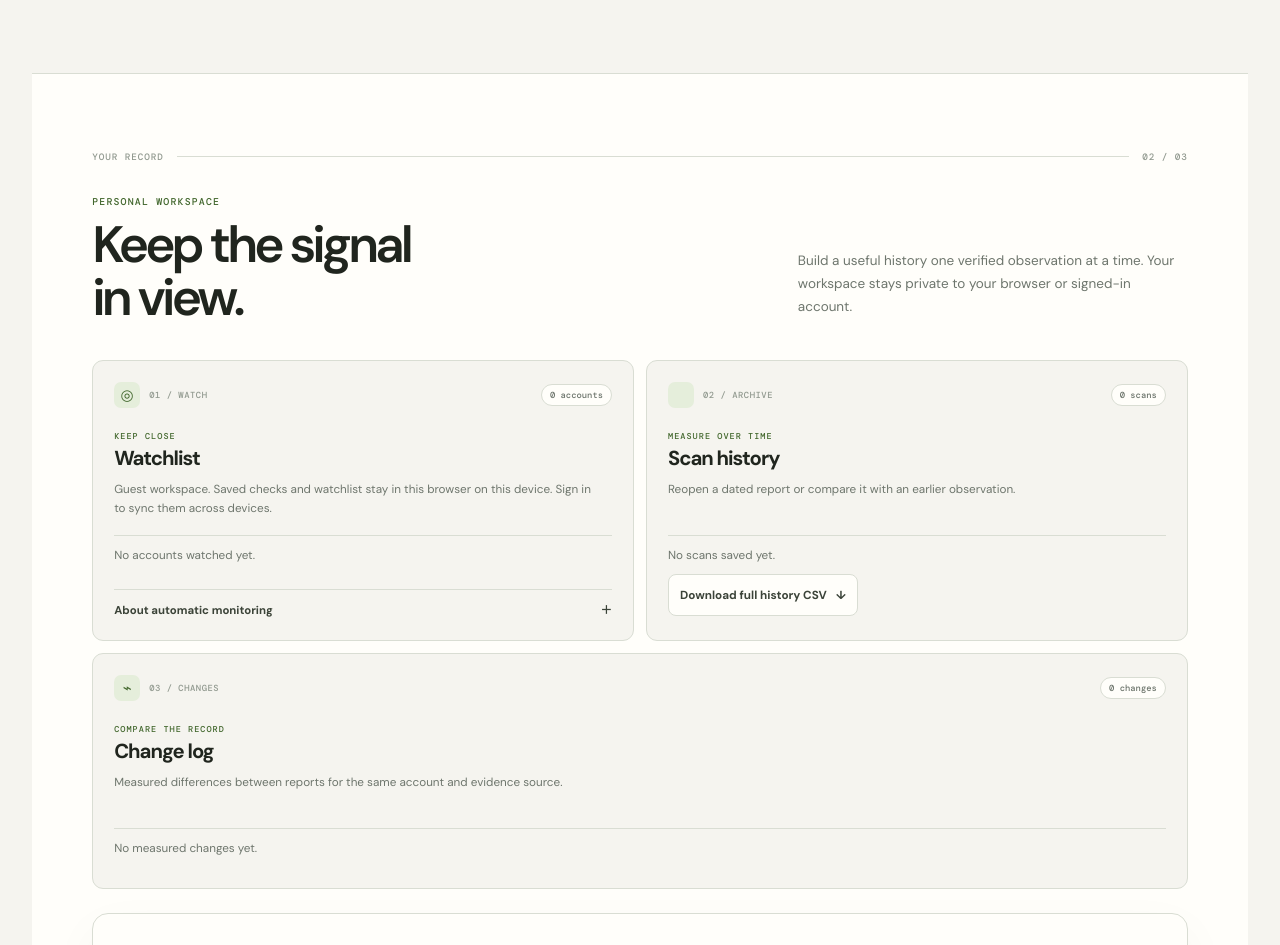
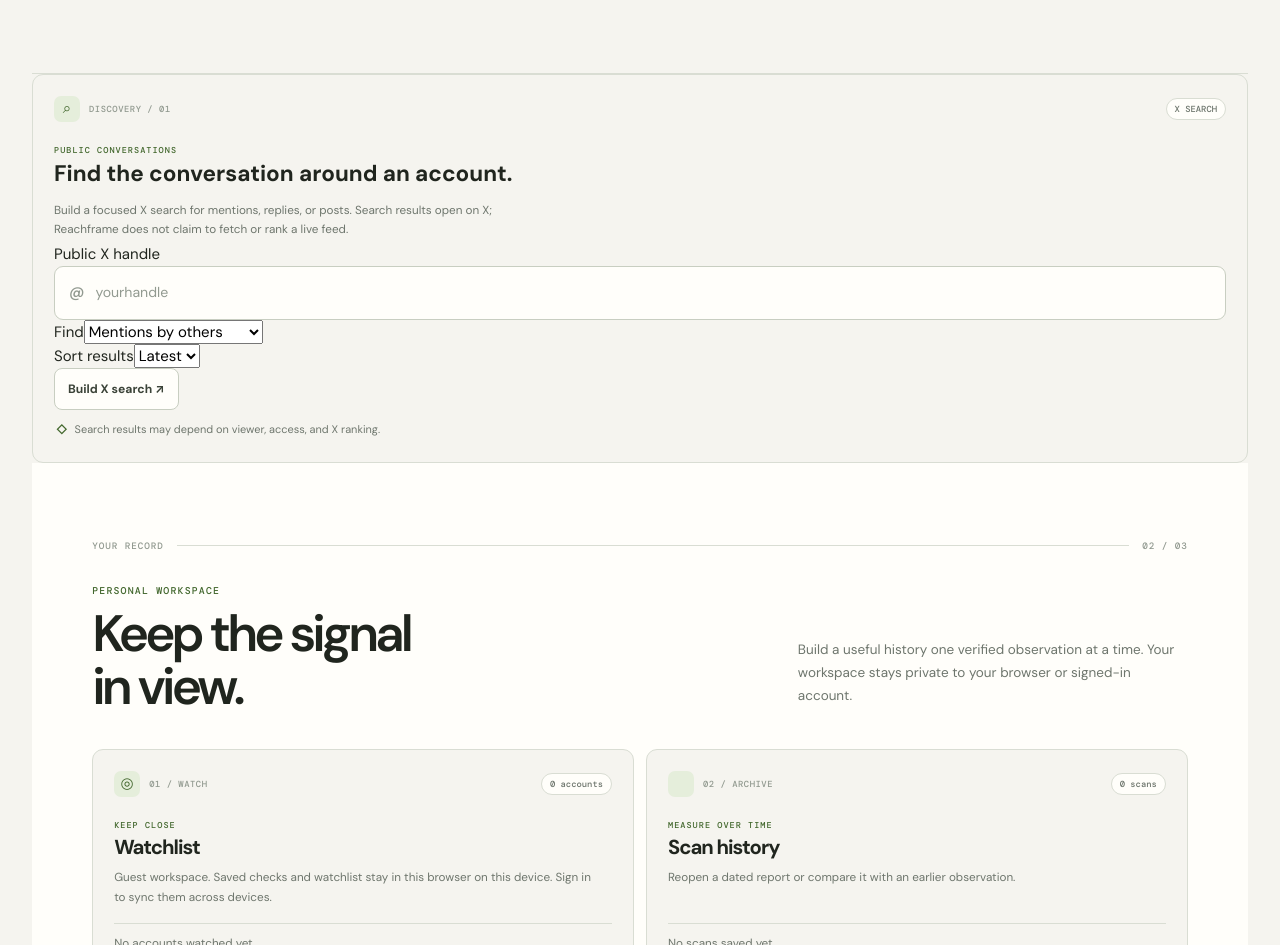
Before and after one commit to NomadDigita/Shadowban, a plain HTML site: page static/index.html in a window 1280 px wide. Shown: the part 577-1522 px from the top of the page. Drawn offline with nearby package versions, Linux system fonts and the light colour scheme; no server answers.

Commit message:
Add manual X mentions discovery

```diff
--- a/static/index.html
+++ b/static/index.html
@@ -26,6 +26,7 @@
         <a href="#check" aria-current="location"><span class="nav-dot"></span>Check</a>
         <a href="#monitor"><span class="nav-icon" aria-hidden="true">◷</span>Watchlist</a>
         <a href="#history"><span class="nav-icon" aria-hidden="true">⌁</span>History</a>
+        <a href="#mentions"><span class="nav-icon" aria-hidden="true">⌕</span>Mentions</a>
       </nav>
       <div class="header-actions">
         <div class="account">
@@ -88,6 +89,20 @@
       </section>
 
       <div id="notice" class="notice" role="status" aria-live="polite"></div>
+
+      <section id="mentions" class="data-panel mention-panel" aria-labelledby="mentions-heading">
+        <div class="panel-top"><span class="panel-symbol" aria-hidden="true">⌕</span><span class="panel-index">DISCOVERY / 01</span><span class="count-chip">X SEARCH</span></div>
+        <div class="panel-heading"><div><p class="eyebrow">PUBLIC CONVERSATIONS</p><h2 id="mentions-heading">Find the conversation around an account.</h2></div></div>
+        <p class="panel-copy">Build a focused X search for mentions, replies, or posts. Search results open on X; Reachframe does not claim to fetch or rank a live feed.</p>
+        <form id="mention-form" class="mention-form">
+          <div class="mention-field"><label for="mention-handle">Public X handle</label><div class="handle-input"><span aria-hidden="true">@</span><input id="mention-handle" maxlength="16" placeholder="yourhandle" autocomplete="off" autocapitalize="none" required /></div></div>
+          <div class="mention-field"><label for="mention-kind">Find</label><select id="mention-kind"><option value="mentions">Mentions by others</option><option value="replies">Replies to the account</option><option value="posts">Posts by the account</option></select></div>
+          <div class="mention-field"><label for="mention-sort">Sort results</label><select id="mention-sort"><option value="live">Latest</option><option value="top">Top</option></select></div>
+          <button type="submit" class="secondary">Build X search ↗</button>
+        </form>
+        <div id="mention-result" class="mention-result" hidden></div>
+        <p class="form-footnote"><span class="mini-lock" aria-hidden="true">◇</span> Search results may depend on viewer, access, and X ranking.</p>
+      </section>
 
       <section id="guided" class="guided-section" hidden aria-labelledby="guide-title">
         <div class="section-kicker"><span>LIVE WORKSPACE</span><span class="kicker-line"></span><span>01 / 03</span></div>
```
